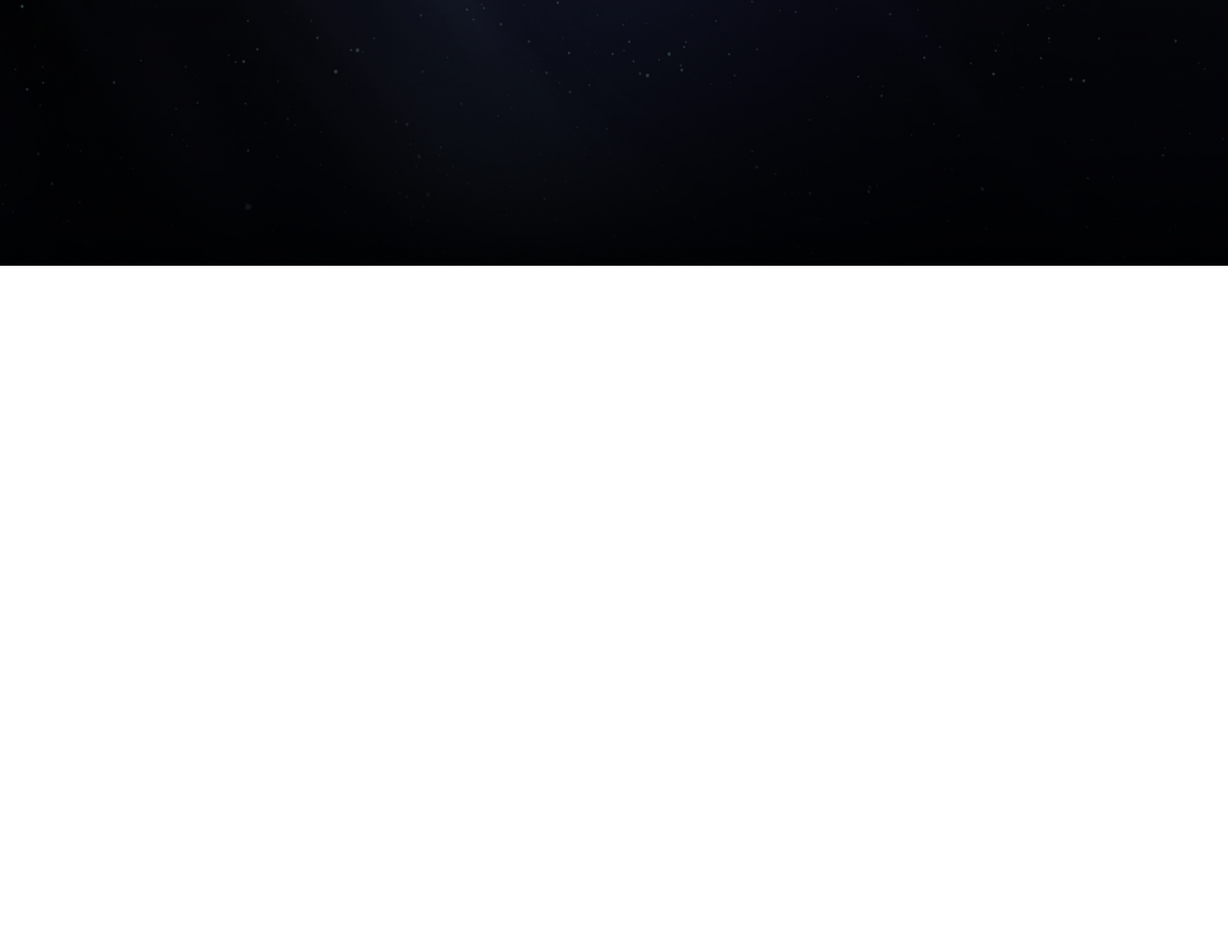
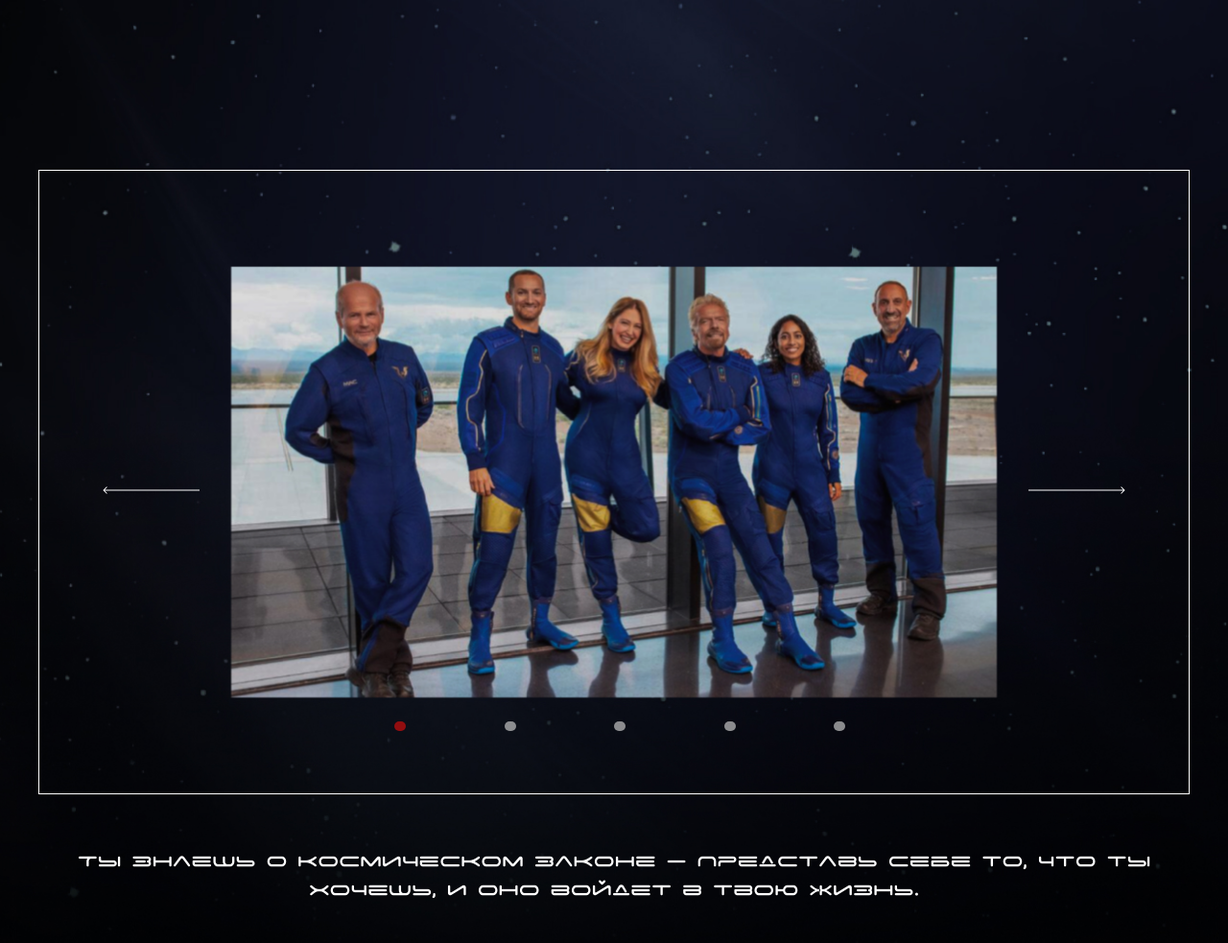
Before and after one commit to Faitsumaru/SpaceTourismSite-Layout, a plain HTML site: page index.html in a window 1280 px wide. Shown: the part 6463-7446 px from the top of the page at 96% size. Before the commit the page ends 6740 px from the top, so only its background shows below. Drawn offline with nearby package versions, Linux system fonts and the light colour scheme; files whose address does not match are found by name.

Commit message:
5 block <info> 3/3 (slider) is done

```diff
--- a/css/style.css
+++ b/css/style.css
@@ -354,9 +354,6 @@ foreignObject {
 .offers__item-text span {
     color: #CB0E0E;
 }
-.offers__item-price {
-
-}
 .offers__item-old_price {
     color: #E5E5E5;
     font-size: 14px;
@@ -441,3 +438,62 @@ foreignObject {
     width: 192px;
     height: 150px;
 }
+
+.slider__box {
+    border: 1px solid #fff;
+    margin-bottom: 50px;
+}
+.slider__box-img {
+    padding: 100px 200px;
+}
+.slider-prev,
+.slider-next {
+    background-color: transparent;
+    border: none;
+    position: absolute;
+    z-index: 10;
+    cursor: pointer;
+    transition: .3s linear;
+}
+.slider-prev:hover,
+.slider-next:hover {
+    opacity: .7;
+}
+.slider-prev {
+    left: 5%;
+    top: 50%;
+}
+.slider-next {
+    right: 5%;
+    top: 50%;
+}
+.slick-dots {
+    list-style: none;
+    display: flex;
+    justify-content: space-between;
+    padding: 0 370px;
+}
+.slick-dots button {
+    background-color: transparent;
+    color: transparent;
+    border: none;
+    content: '';
+    width: 10px;
+    height: 10px;
+    border-radius: 10px;
+    background-color: #c4c4c4;
+    position: absolute;
+    bottom: 10%;
+    cursor: pointer;
+    transition: .3s ease-in-out;
+    opacity: 0.7;
+}
+.slick-active button {
+    background-color: #CB0E0E;
+}
+.slider__text {
+    font-family: 'Space Age Cyrillic';
+    font-size: 24px;
+    line-height: 30px;
+    text-align: center;
+}
--- a/index.html
+++ b/index.html
@@ -375,6 +375,22 @@
         </div>
       </div>
 
+      <div class="slider-block">
+        <div class="container">
+
+          <div class="slider__box">
+            <img src="images/slider-img1.jpg" alt="" class="slider__box-img">
+            <img src="images/slider-img2.jpg" alt="" class="slider__box-img">
+            <img src="images/slider-img3.jpg" alt="" class="slider__box-img">
+            <img src="images/slider-img4.jpg" alt="" class="slider__box-img">
+            <img src="images/slider-img5.jpg" alt="" class="slider__box-img">
+          </div>
+
+          <p class="slider__text">Ты знаешь о Космическом законе – представь себе то, что ты хочешь, и оно войдет в твою жизнь.</p>
+
+        </div>
+      </div>
+
     </section>
 
   </main>
--- a/js/main.js
+++ b/js/main.js
@@ -1,3 +1,19 @@
 $(function(){
 
+    $('.slider__box').slick({
+        dots: true,
+        slidesToShow: 1,
+        slidesToScroll: 1,
+        infinite: true,
+        cssEase: 'linear',
+        autoplay: true,
+        autoplaySpeed: 10000,
+        prevArrow: '<button type="button" class="slider-prev"><img src="images/arrow-left-slider.png" alt=""></button>',
+        nextArrow: '<button type="button" class="slider-next"><img src="images/arrow-right-slider.png" alt=""></button>',
+        fade: true
+    });
+
+
+
+
 });
```
Also changed, not shown: images/arrow-left-slider.png (added), images/arrow-right-slider.png (added), images/slider-img1.jpg (added), images/slider-img2.jpg (added), images/slider-img3.jpg (added), images/slider-img4.jpg (added), images/slider-img5.jpg (added).
